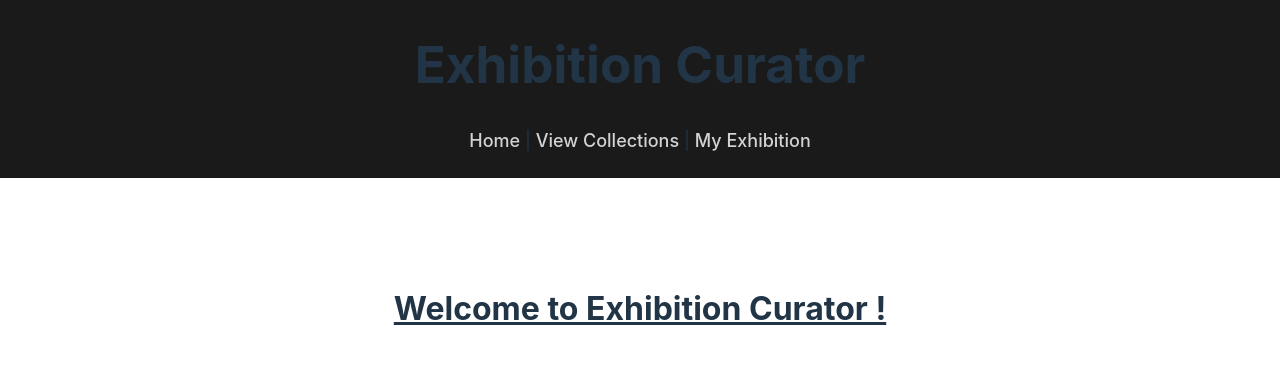
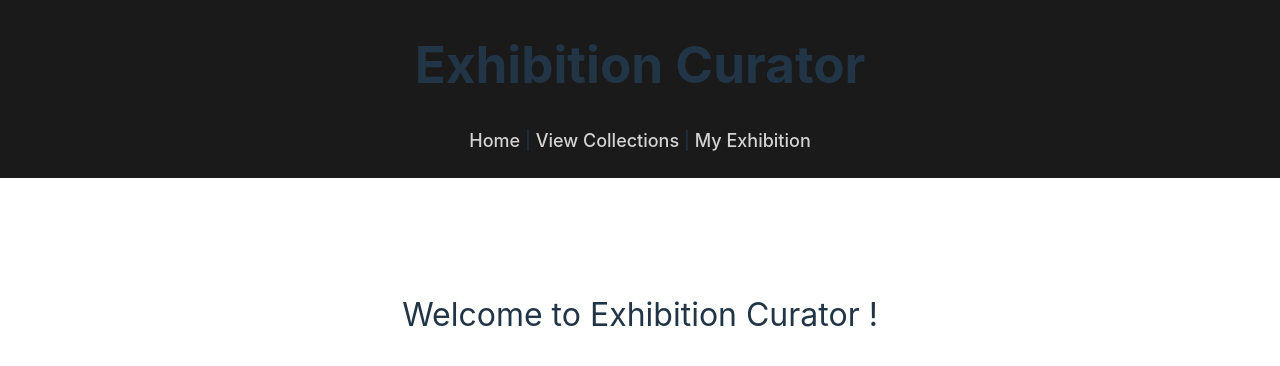
Before and after one commit to Pirkhs/Exhibition-Curator, a React (Vite) app: page / in a window 1280 px wide. Shown: the top 366 px of the page. Built offline with nearby package versions, Linux system fonts and the light colour scheme; no server answers.

Commit message:
feature for removing objects from exhibition, with loading

```diff
--- a/src/components/Exhibition.jsx
+++ b/src/components/Exhibition.jsx
@@ -1,6 +1,8 @@
 import { useEffect, useState } from 'react'
 
+import '../styles/App.css'
 import '../styles/Exhibition.css'
+
 import ObjectCard from './ObjectCard'
 
 export default function Exhibition () {
@@ -12,16 +14,16 @@ export default function Exhibition () {
 
     }, [])
 
-    return exhibition.length === 0 ? <p> Start by adding some objects to your collection!</p>
+    return exhibition.length === 0 ? <div className="single-text-center"> <p> Start by adding some objects to your exhibition!</p> </div>
     : (
         <>
+            <div className="single-text-center"> <p> Warning! Exhibition is lost when your session has ended </p> </div>
         <h2> My Exhibition </h2>
         <div className="exhibition">
             { exhibition.map(object => {
-                return <ObjectCard key={object.objectId} objectId={object.objectId} objectData={object} collectionId={object.collectionId}/>
+                return <ObjectCard key={object.objectId} objectId={object.objectId} objectData={object} collectionId={object.collectionId} inExhibition={true}/>
             }) }
         </div>
-        <p> Warning! Exhibition is lost when your session has ended </p>
         </>
     )
 }
--- a/src/components/Home.jsx
+++ b/src/components/Home.jsx
@@ -1,7 +1,7 @@
-import '../styles/Home.css'
+import '../styles/App.css'
 
 export default function Home () {
-    return <div className="home">
-        <h2> Welcome to Exhibition Curator ! </h2>
+    return <div className="single-text-center">
+        <p> Welcome to Exhibition Curator ! </p>
     </div>
 }
--- a/src/components/ObjectCard.jsx
+++ b/src/components/ObjectCard.jsx
@@ -8,10 +8,23 @@ import { getMetropolitanObjectById } from '../api'
 
 import '../styles/ObjectCard.css'
 
-export default function ObjectCardHAM ({collectionId, objectData, objectId}) {
+export default function ObjectCardHAM ({collectionId, objectData, objectId, inExhibition = false}) {
     const [object, setObject] = useState({})
     const [isError, setIsError] = useState(false)
-    const [isLoading, setIsLoading] = useState(false)
+    const [isLoading, setIsLoading] = useState("")
+    const [removingObject, setRemovingObject] = useState(false)
+
+    const handleRemoveObject = () => {
+        const currExhibition = JSON.parse(localStorage.getItem("Exhibition"))
+        const filterExhibition = currExhibition.filter(object => (object.objectId !== objectId) || (object.collectionId !== collectionId))
+        localStorage.setItem("Exhibition", JSON.stringify(filterExhibition))
+        setRemovingObject(true)
+    }
+
+    useEffect(() => {
+        if (!removingObject) return
+        setObject({})
+    }, [removingObject])
 
     useEffect(() => {
         if (collectionId === 2) {
@@ -43,12 +56,16 @@ export default function ObjectCardHAM ({collectionId, objectData, objectId}) {
 
     return isLoading ? <Loading msg={isLoading}/> : (
         <>
+            { JSON.stringify(object) === "{}" ? <div className="object-card"> <p> Object Removed from Exhibition </p> </div> :
             <div className="object-card">
                 { object.title ? <p> {object.title} </p> : <Error msg="No Title Data"/>}
                 { object.image ? <img src={object.image}/> : <Error msg="No Image Data"/>}
                 <p> <span className='object-id'> Id No. </span> {object.id} </p>
-                <Link to={`/collections/${collectionId}/${object.id}`}> <button> View More </button> </Link>
+                <Link to={`/collections/${collectionId}/${object.id}`}> <button className="btn-view-more"> View More </button> </Link>
+                <br></br>
+                { inExhibition ? <button className="btn-remove" onClick={() => handleRemoveObject()}> Remove 🗑️ </button> : <p></p> }
             </div>
+            }
         </>
     )
 }
--- a/src/styles/App.css
+++ b/src/styles/App.css
@@ -7,3 +7,10 @@
     top: 0;
     background-color: #1a1a1a;
 }
+
+.single-text-center {
+    font-size: xx-large;
+    text-align: center;
+    border: 1px solid white;
+    margin: 5rem;
+}
--- a/src/styles/Home.css
+++ /dev/null
@@ -1,5 +0,0 @@
-.home {
-    margin: 5rem;
-    text-align: center;
-    border: 1px solid white;
-}
```
Also changed, not shown: src/styles/Exhibition.css (line endings or trailing spaces).
